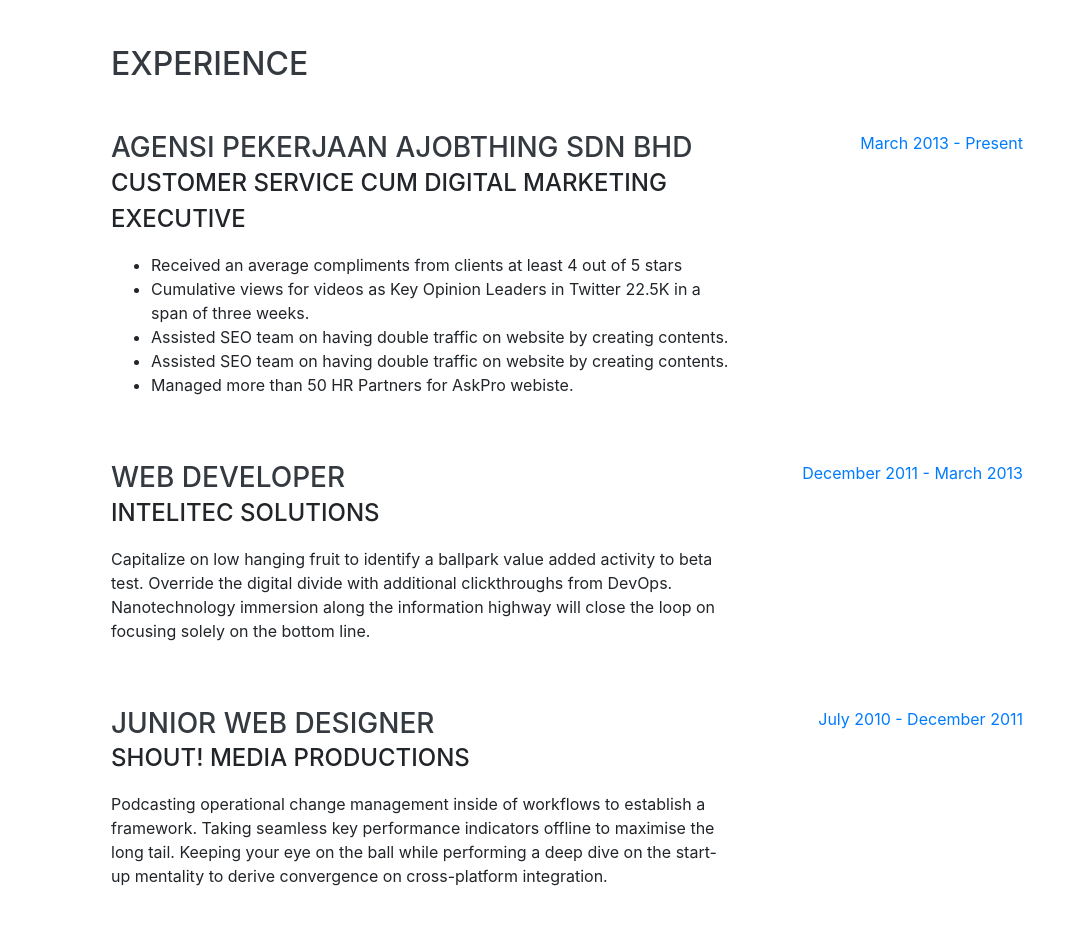
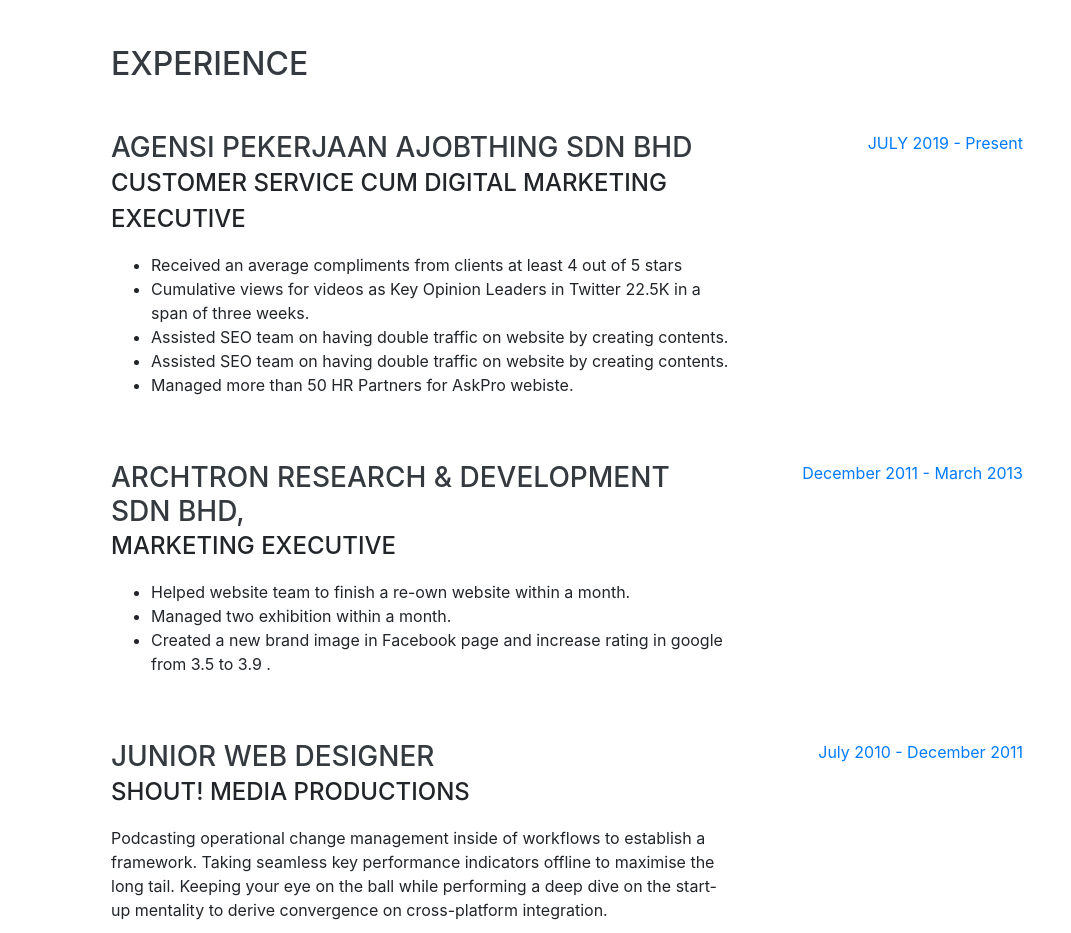
Before and after one commit to smuzzameer/smuzzameer12.github.io, a website with bundled scripts: page index.html in a window 1280 px wide. Shown: the part 804-1737 px from the top of the page, without its empty margins (209-1280 px from the left). Built offline with nearby package versions, Linux system fonts and the light colour scheme; a web font is replaced by a local one.

Commit message:
Update index.html

```diff
--- a/index.html
+++ b/index.html
@@ -122,17 +122,27 @@
             </p>
           </div>
           <div class="resume-date text-md-right">
-            <span class="text-primary">March 2013 - Present</span>
+            <span class="text-primary">JULY 2019 - Present</span>
           </div>
         </div>
 
         <div class="resume-item d-flex flex-column flex-md-row justify-content-between mb-5">
           <div class="resume-content">
-            <h3 class="mb-0">Web Developer</h3>
-            <div class="subheading mb-3">Intelitec Solutions</div>
-            <p>Capitalize on low hanging fruit to identify a ballpark value added activity to beta test. Override the
-              digital divide with additional clickthroughs from DevOps. Nanotechnology immersion along the information
-              highway will close the loop on focusing solely on the bottom line.</p>
+            <h3 class="mb-0">Archtron Research & Development Sdn Bhd,</h3>
+            <div class="subheading mb-3">Marketing Executive</div>
+              <p>
+                <ul>
+                  <li>Helped website team to finish a re-own website
+                    within a month.
+                  </li>
+                  <li>Managed two exhibition within a month.
+                  </li>
+                  <li>Created a new brand image in Facebook page and
+                    increase rating in google from 3.5 to 3.9 .
+                  </li>
+
+                </ul>
+            </p>
           </div>
           <div class="resume-date text-md-right">
             <span class="text-primary">December 2011 - March 2013</span>
```
